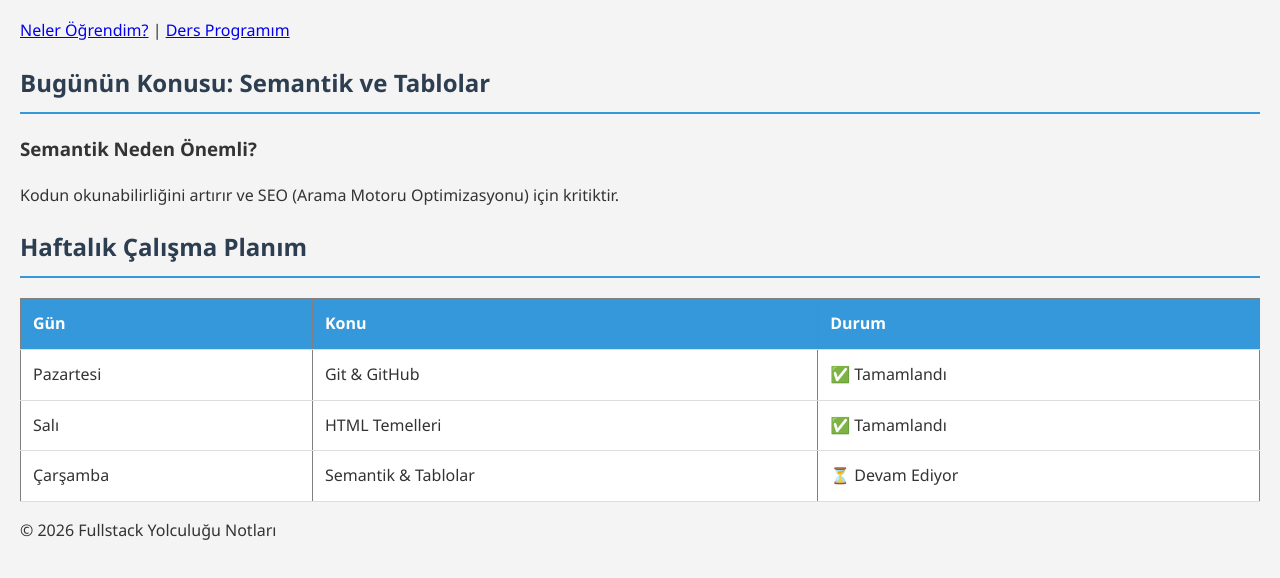
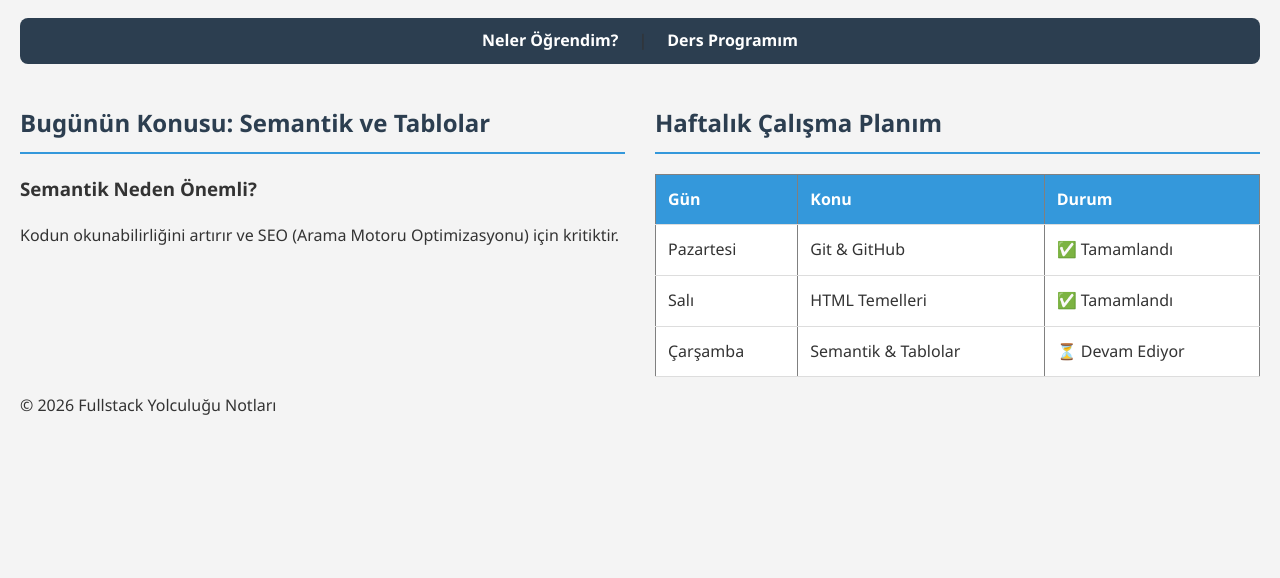
Before and after one commit to TolgaErtugrul/yazilim-gunlugum, a plain HTML site: page index.html in a window 1280 px wide. Shown: the part 108-686 px from the top of the page. Drawn offline with Linux system fonts and the light colour scheme.

Commit message:
Flexbox ile sayfa düzeni ve navigasyon iyilestirildi

```diff
--- a/style.css
+++ b/style.css
@@ -32,3 +32,44 @@ th {
     background-color: #3498db;
     color: white;
 }
+
+/* Menü linklerini yan yana dizelim */
+nav {
+    display: flex;
+    justify-content: center; /* Merkeze al */
+    gap: 20px;               /* Linkler arası boşluk */
+    background: #2c3e50;
+    padding: 10px;
+    border-radius: 8px;
+}
+
+nav a {
+    color: white;
+    text-decoration: none;
+    font-weight: bold;
+}
+
+/* Form elemanlarını düzenli bir kutuya alalım */
+form {
+    display: flex;
+    flex-direction: column; /* Üst üste dizilsinler */
+    max-width: 300px;       /* Form çok genişlemesin */
+    gap: 10px;
+    background: #fff;
+    padding: 20px;
+    border-radius: 10px;
+    box-shadow: 0 4px 6px rgba(0,0,0,0.1); /* Hafif gölge */
+}
+
+/* Masaüstü görünümü için yan yana dizilim örneği */
+main {
+    display: flex;
+    flex-wrap: wrap; /* Ekran daralırsa alt satıra geç */
+    gap: 30px;
+    margin-top: 20px;
+}
+
+section {
+    flex: 1;         /* Bölümlerin eşit alan kaplamasını sağla */
+    min-width: 300px; /* Çok küçülürlerse alt alta geçsinler */
+}
```
